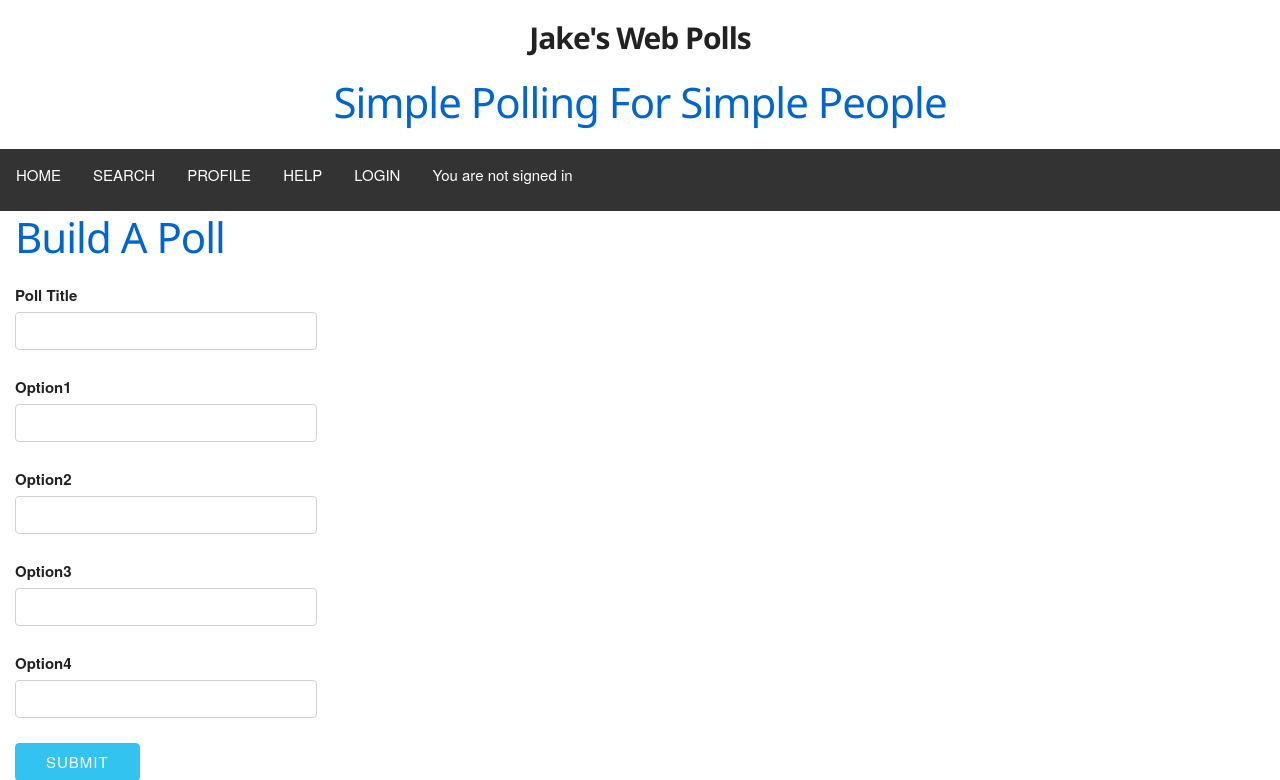
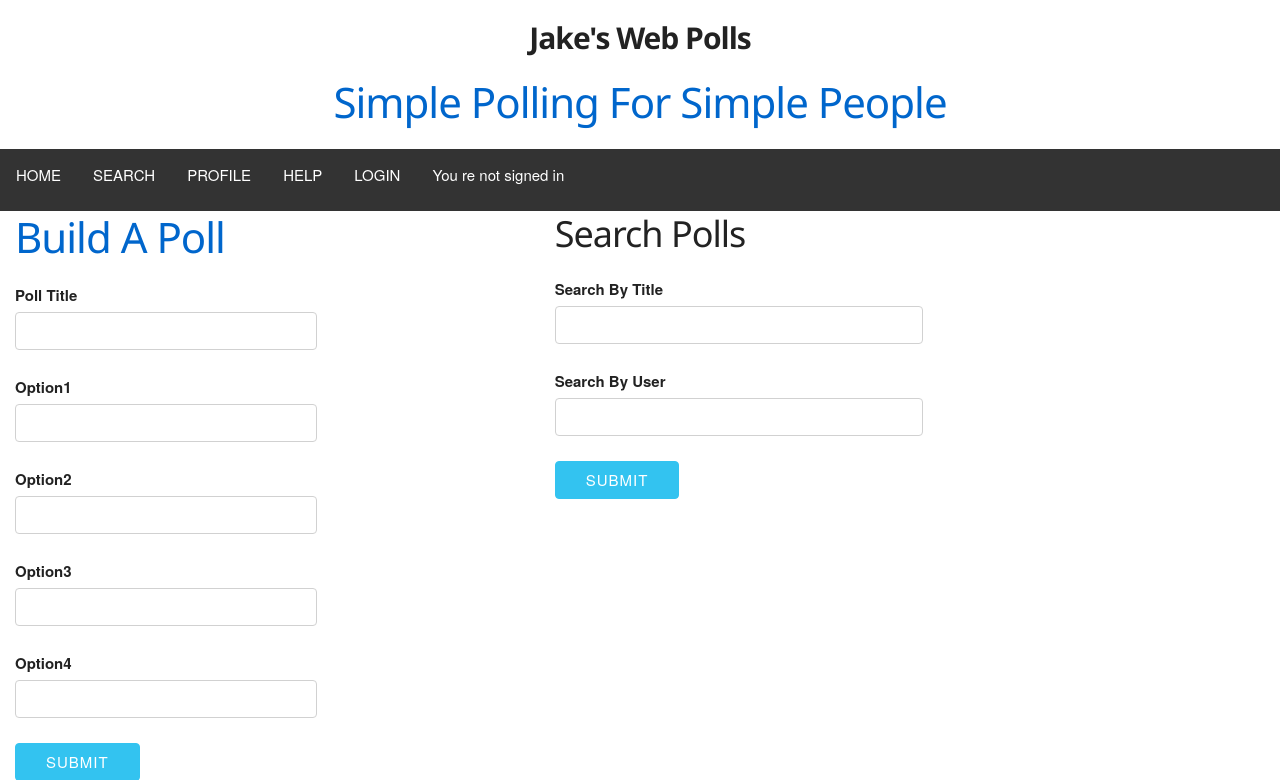
Before and after one commit to pankeyj/Web-Polls, a PHP site: page /search.html in a window 1280 px wide. Shown: the top 780 px of the page. Run offline with PHP 8.4, Linux system fonts and the light colour scheme; data that the repository does not hold is empty; some libraries are stand-ins or nearby versions.

Commit message:
Working on search and improved profile

```diff
--- a/search.html
+++ b/search.html
@@ -12,25 +12,6 @@
   <meta name="keywords" content="Grand Valley, Polls, Poll, Jacob Pankey, Jake's
 eb Polls, Simple Polls, Jake's Web Polls, Simple, cis, gvsu, edu, computer science">
 <script>
-
-$ (document).ready(function(){
-    if(!(localStorage.user === undefined)){
-      document.getElementById("userID").innerHTML = "You are signed in as " + localStorage.user;
-    }else{
-      document.getElementById("userID").innerHTML = "You are not signed in"
-    }
-
-
-
-  var xhttp = new XMLHttpRequest();
-  xhttp.onreadystatechange = function() {
-    if (this.readyState == 4 && this.status ==200) {
-      document.getElementById("results").innerHTML = xhttp.responseText + "<button> REFRESH </button>";
-    }
-  };
-  xhttp.open("GET", "loadPolls.php", true);
-  xhttp.send();
-});
 
 $ (document).ready(function(){
   $("#addPoll").submit(function(event) {
@@ -53,6 +34,27 @@ $ (document).ready(function(){
     });
   event.preventDefault();
   });
+});
+
+
+$ (document).ready(function(){
+  $ ("#searchPolls").submit(function(event) {
+  event.preventDefault();
+  if(!(localStorage.user === undefined)){
+    document.getElementById("userID").innerHTML = "You are signed in as " + localStorage.user;
+  }else{
+    document.getElementById("userID").innerHTML = "You are not signed in"
+  }
+  var str = "loadPolls.php?=
+  var xhttp = new XMLHttpRequest();
+  xhttp.onreadystatechange = function() {
+    if (this.readyState == 4 && this.status ==200) {
+      document.getElementById("results").innerHTML = xhttp.responseText;
+    }
+  };
+  xhttp.open("GET", "loadPolls.php", true);
+  xhttp.send();
+});
 });
 </script>
 
@@ -109,7 +111,23 @@ $ (document).ready(function(){
       </form>
     </div>
     </div>
+    <div class="six columns">
+      <h3> Search Polls </h3>
+      <form id="search" action="searchPolls.php" method="POST">
+      <p>
+      <label><b>Search By Title</b></label>
+      <input id="searchTitle" type="text"></p>
+      <p>
+      <label><b>Search By User</b></label>
+      <input id="searchUser" type="text"></p>
+      <button class="button-primary" id="submitPoll"> SUBMIT </button>
+      </form>
 
+
+      <div id="results">
+      </div>
+    </div>
+    </div>
 </body>
 
 </html>
--- a/style.css
+++ b/style.css
@@ -46,6 +46,13 @@ h2
 {
   color: #0066cc;
 }
+
+td.resultsTable
+{
+  padding-top: 10px;
+  padding-right: 25px;
+  text-align: left;
+}
 .title
 {
   text-align: center;
```
Also changed, not shown: loadProfile.php (+22 -28 lines), submitPoll.php (+17 -13 lines).
